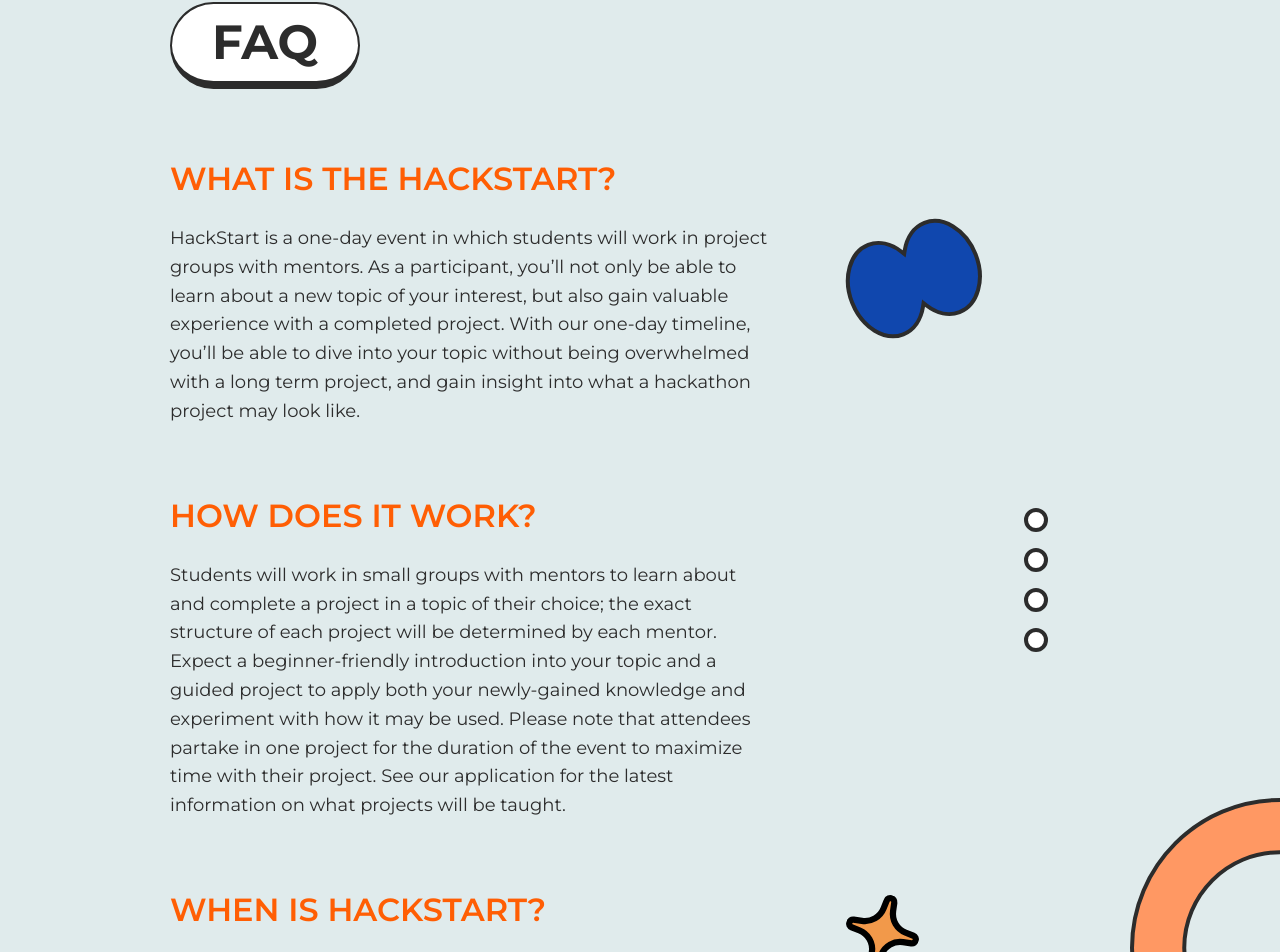
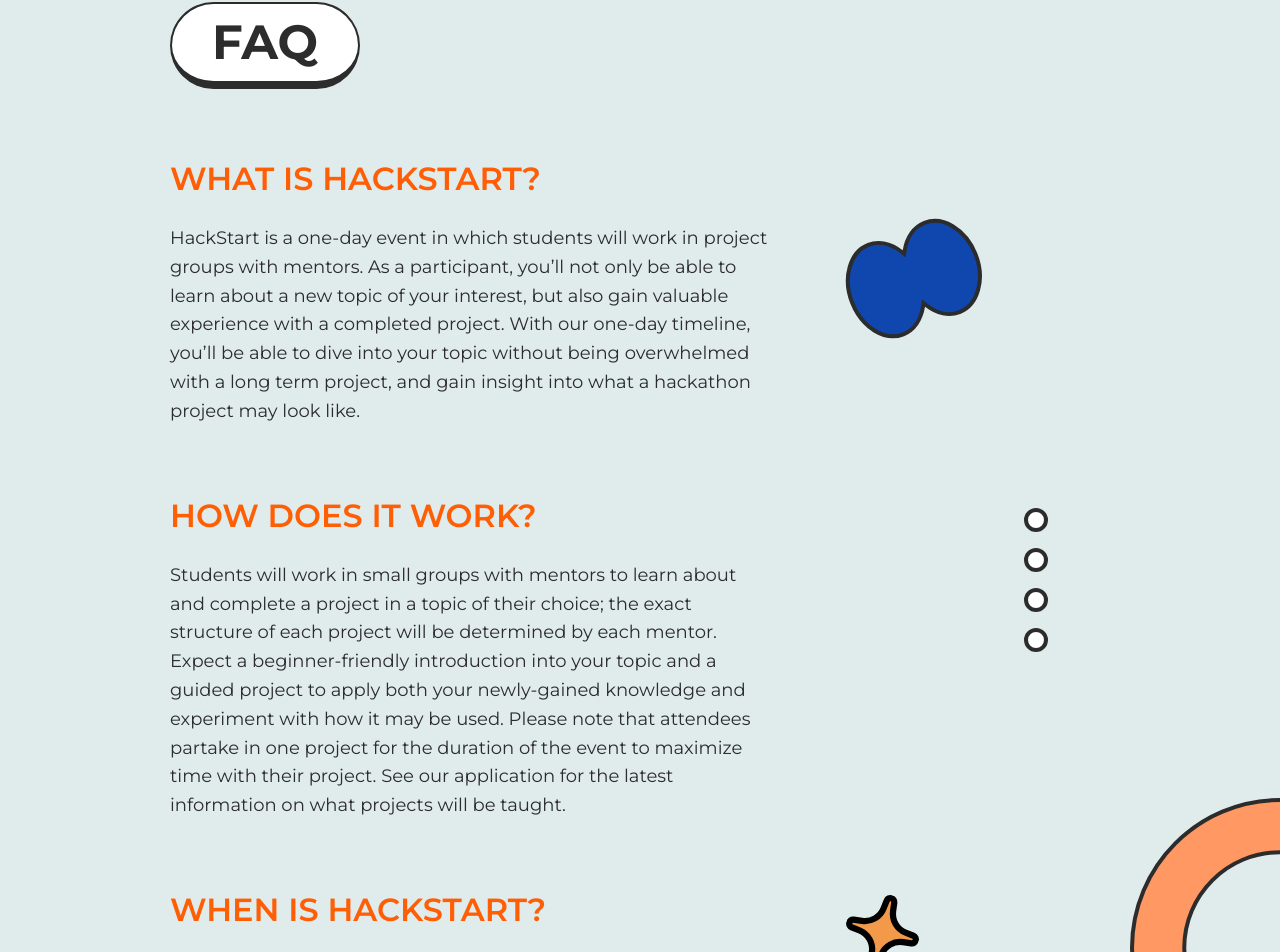
Before and after one commit to HackIllinois/hackstart-site, a React (Create React App) app: page / in a window 1280 px wide. Shown: the part 2471-3423 px from the top of the page. Built offline with nearby package versions, Linux system fonts and the light colour scheme.

Commit message:
:pencil2: remove "the" from "the hackstart"

```diff
--- a/src/pages/Home/FAQ/index.tsx
+++ b/src/pages/Home/FAQ/index.tsx
@@ -12,7 +12,7 @@ const FAQ: React.FC = () => (
   <section className={styles.faq} id="faq">
     <div className={styles.text}>
       <h2 className="mb-large">FAQ</h2>
-      <h3 className="mb-small">What is the HackStart?</h3>
+      <h3 className="mb-small">What is HackStart?</h3>
       <p className="mb-large">HackStart is a one-day event in which students will work in project groups with mentors. As a participant, you’ll not only be able to learn about a new topic of your interest, but also gain valuable experience with a completed project. With our one-day timeline, you’ll be able to dive into your topic without being overwhelmed with a long term project, and gain insight into what a hackathon project may look like.</p>
       <h3 className="mb-small">How does it work?</h3>
       <p className="mb-large">Students will work in small groups with mentors to learn about and complete a project in a topic of their choice; the exact structure of each project will be determined by each mentor. Expect a beginner-friendly introduction into your topic and a guided project to apply both your newly-gained knowledge and experiment with how it may be used. Please note that attendees partake in one project for the duration of the event to maximize time with their project. See our application for the latest information on what projects will be taught.</p>
```
